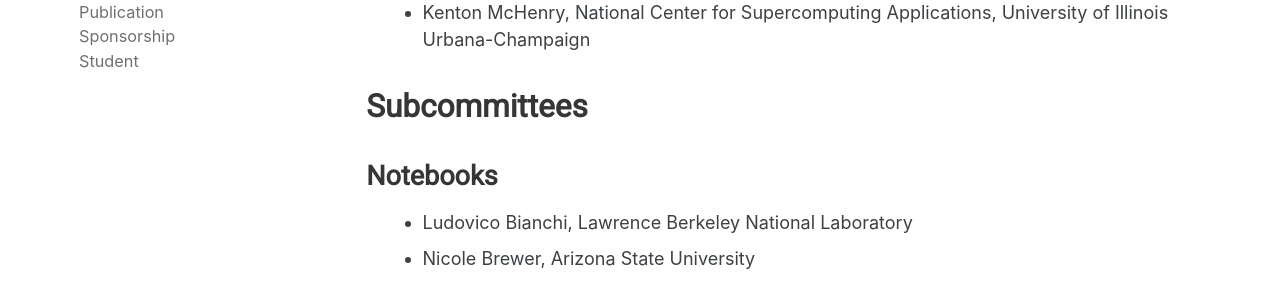
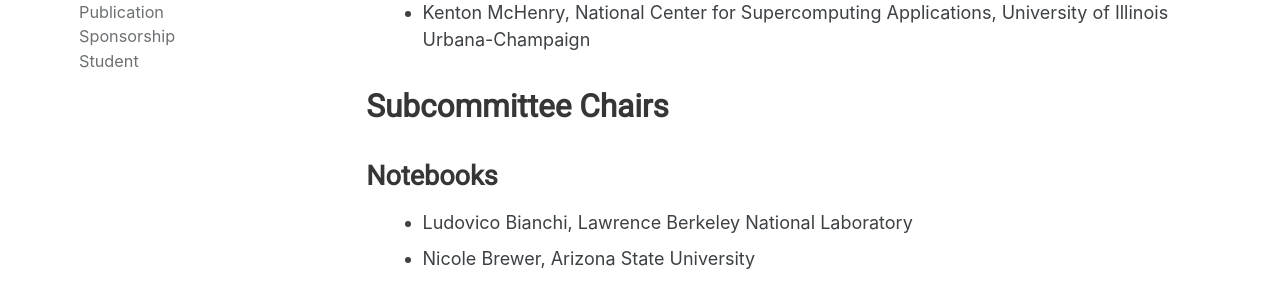
Before and after one commit to USRSE/usrse23, a Jekyll site: the page built from pages/organization/technical.md, in a window 1280 px wide and 900 px high. Shown: the part 293-575 px from the top of the window. Built offline with Jekyll 4.4.1, drawn with Linux system fonts in a browser that asks for light colours; a style sheet for code colours, icons or effects is not loaded.

Commit message:
Clarify roles

```diff
--- a/pages/organization/technical.md
+++ b/pages/organization/technical.md
@@ -12,7 +12,7 @@
 - Mariam Kiran, Lawrence Berkeley National Laboratory
 - Kenton McHenry, National Center for Supercomputing Applications, University of Illinois Urbana-Champaign
 
-## Subcommittees
+## Subcommittee Chairs
 
 ### Notebooks
 
```
